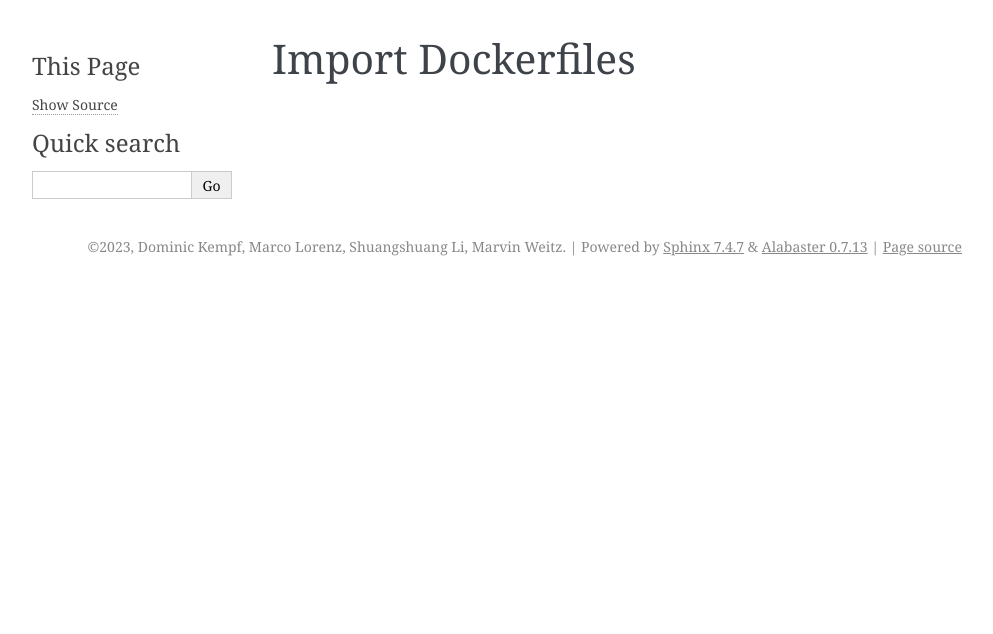
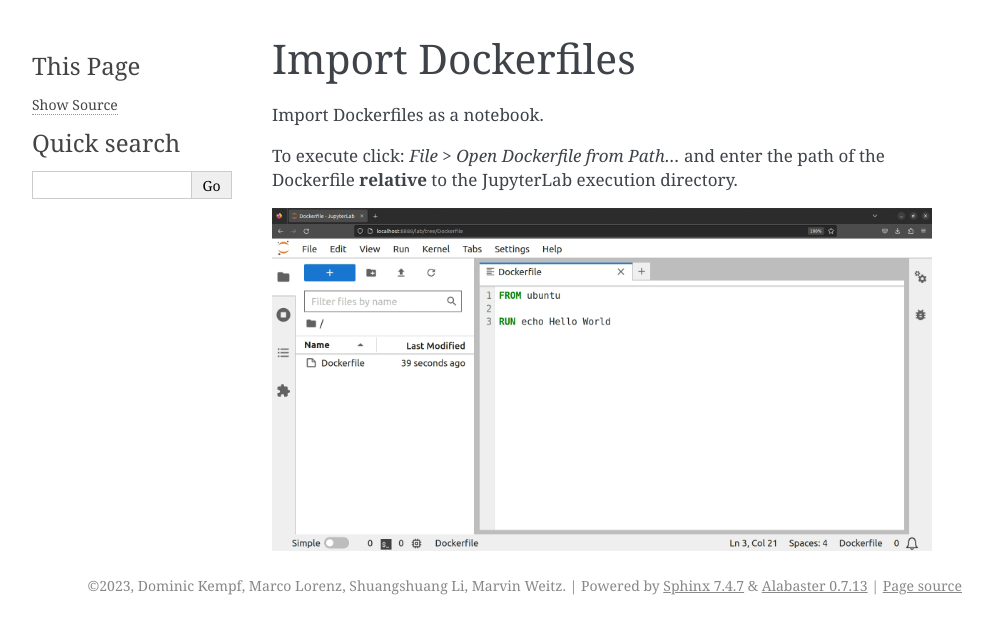
Before and after one commit to ssciwr/dockerfile-kernel, a Sphinx documentation site: the page built from docs/features/frontend/import.rst, in a window 1280 px wide. Shown: the top 634 px of the page, without its empty margins (148-1141 px from the left). Built offline with Sphinx 7.4.7, drawn with Linux system fonts in a browser that asks for light colours.

Commit message:
Add documentation for import

```diff
--- a/docs/features/frontend/import.rst
+++ b/docs/features/frontend/import.rst
@@ -1,2 +1,11 @@
 Import Dockerfiles
 ==================
+
+Import Dockerfiles as a notebook.
+
+To execute click: *File > Open Dockerfile from Path...*
+and enter the path of the Dockerfile **relative** to the JupyterLab execution directory.
+
+
+.. image:: /_gifs/import.gif
+    :alt: Video of importing
```
Also changed, not shown: docs/_gifs/import.gif (added).
